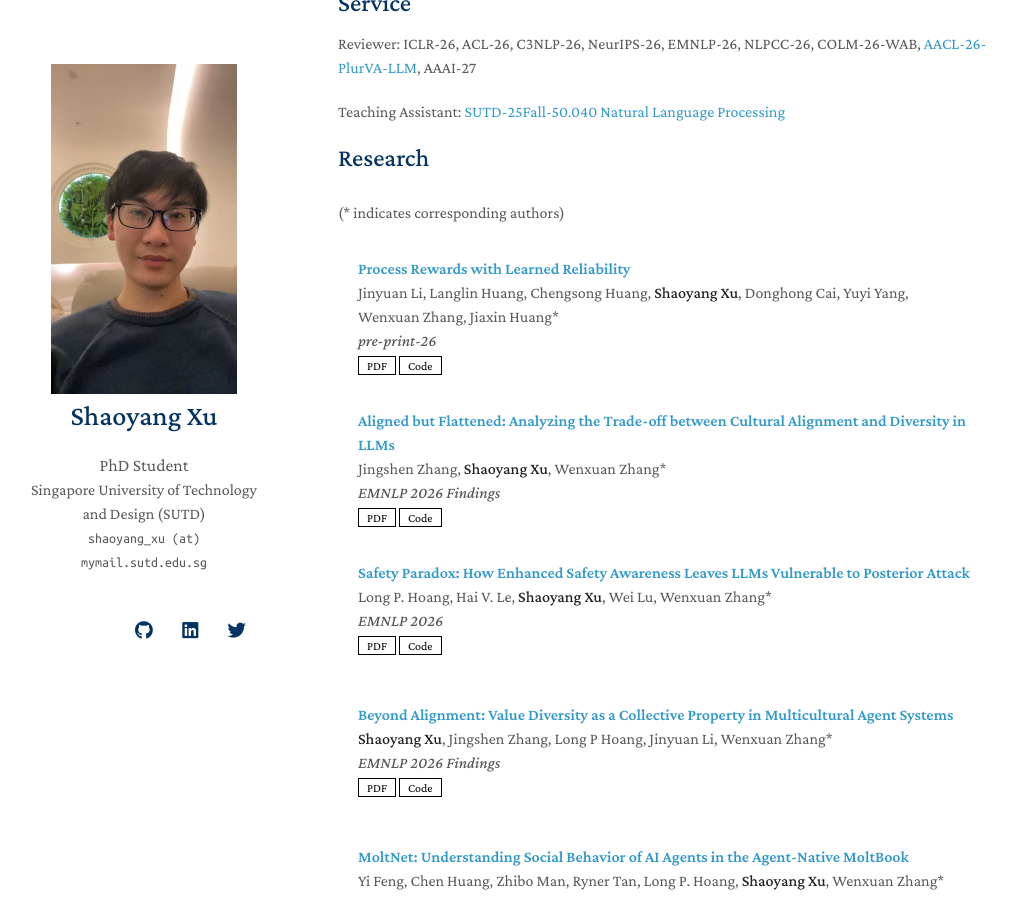
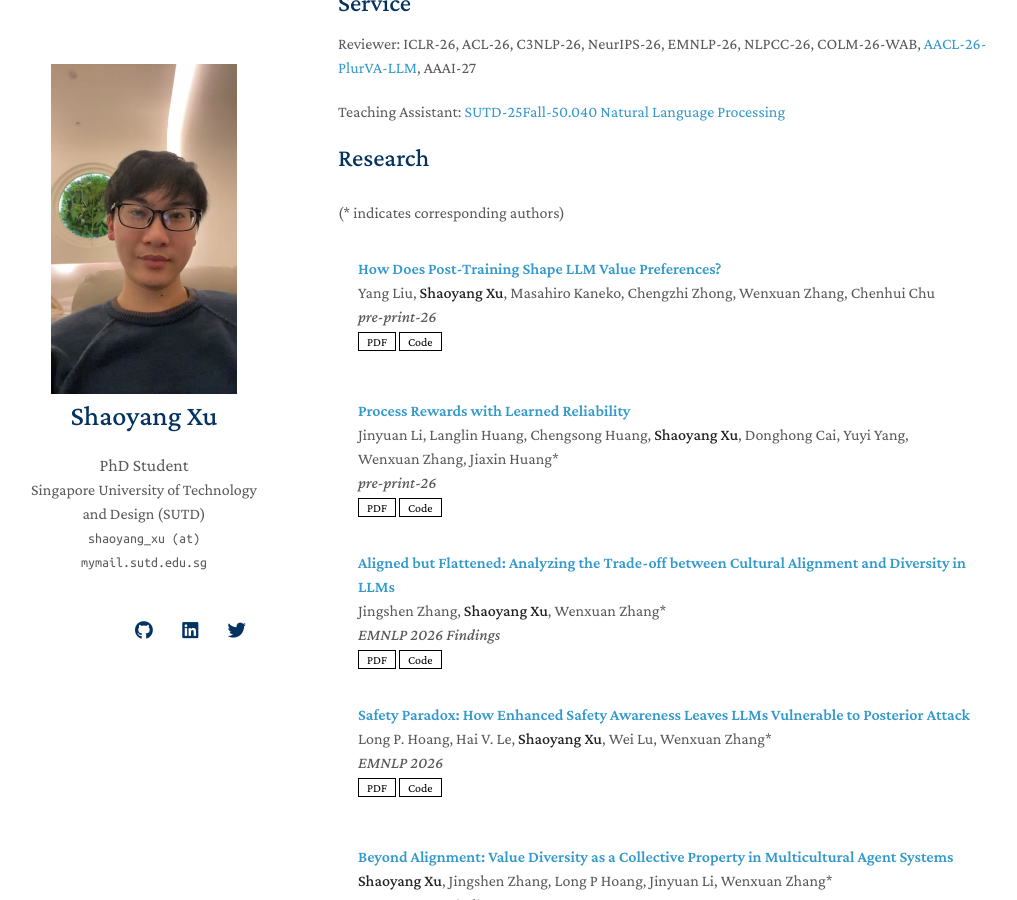
Before and after one commit to shaoyangxu/shaoyangxu.github.io, a Jekyll site: the page built from index.md, in a window 1280 px wide and 900 px high, scrolled down 394 px. Shown: the whole window, without its empty margins (132-1149 px from the left). Built offline with Jekyll 4.4.1, drawn with Linux system fonts in a browser that asks for light colours; nearby versions of some CDN libraries; a style sheet for code colours, icons or effects is not loaded; our own code applies the rules of GitHub Pages for plain Markdown files.

Commit message:
Update publications.yml

```diff
--- a/_data/publications.yml
+++ b/_data/publications.yml
@@ -1,4 +1,9 @@
 main:
+  - title: "How Does Post-Training Shape LLM Value Preferences?"
+    authors: "Yang Liu, Shaoyang Xu, Masahiro Kaneko, Chengzhi Zhong, Wenxuan Zhang, Chenhui Chu"
+    conference: pre-print-26
+    pdf: https://arxiv.org/pdf/2610.33371
+    code: https://github.com/ku-nlp/llm-value-preferences
   - title: "Process Rewards with Learned Reliability"
     authors: "Jinyuan Li, Langlin Huang, Chengsong Huang, Shaoyang Xu, Donghong Cai, Yuyi Yang, Wenxuan Zhang, Jiaxin Huang*"
     conference: pre-print-26
```
